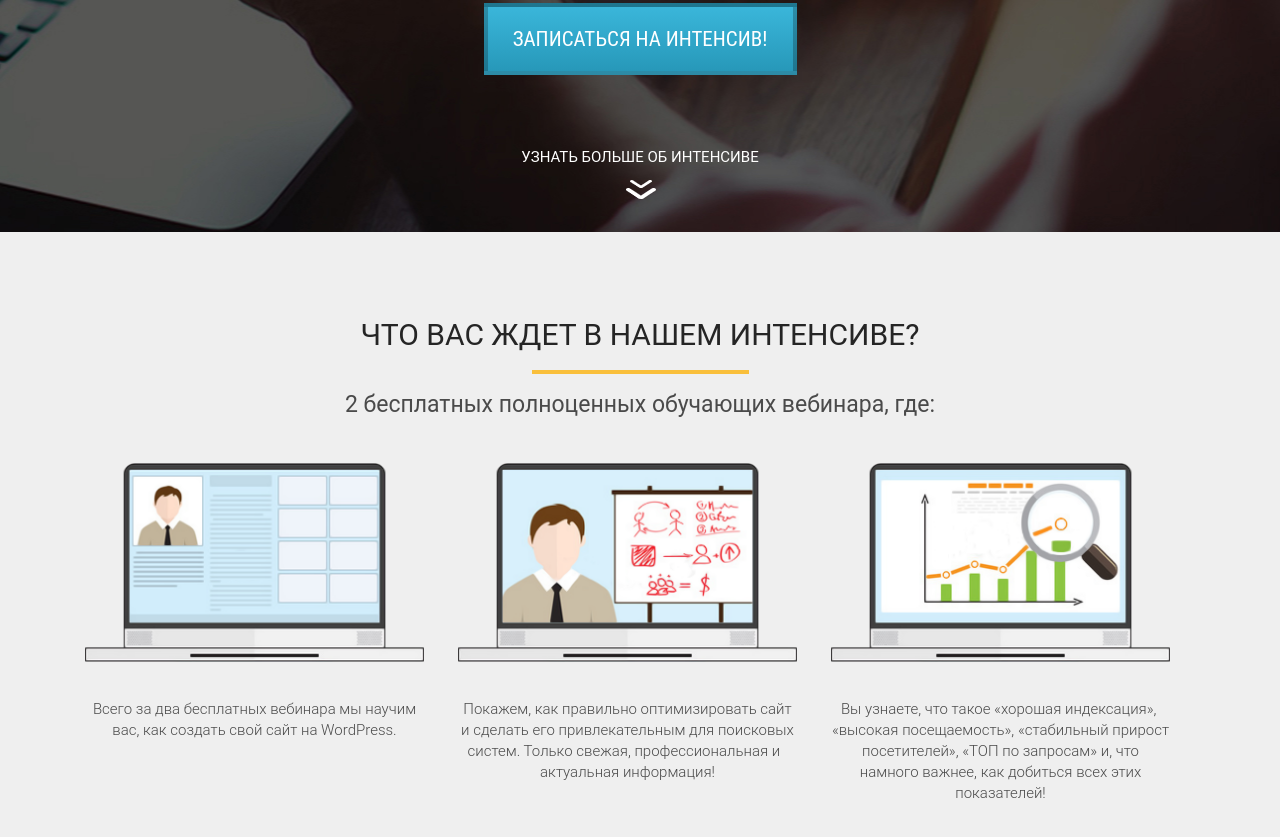
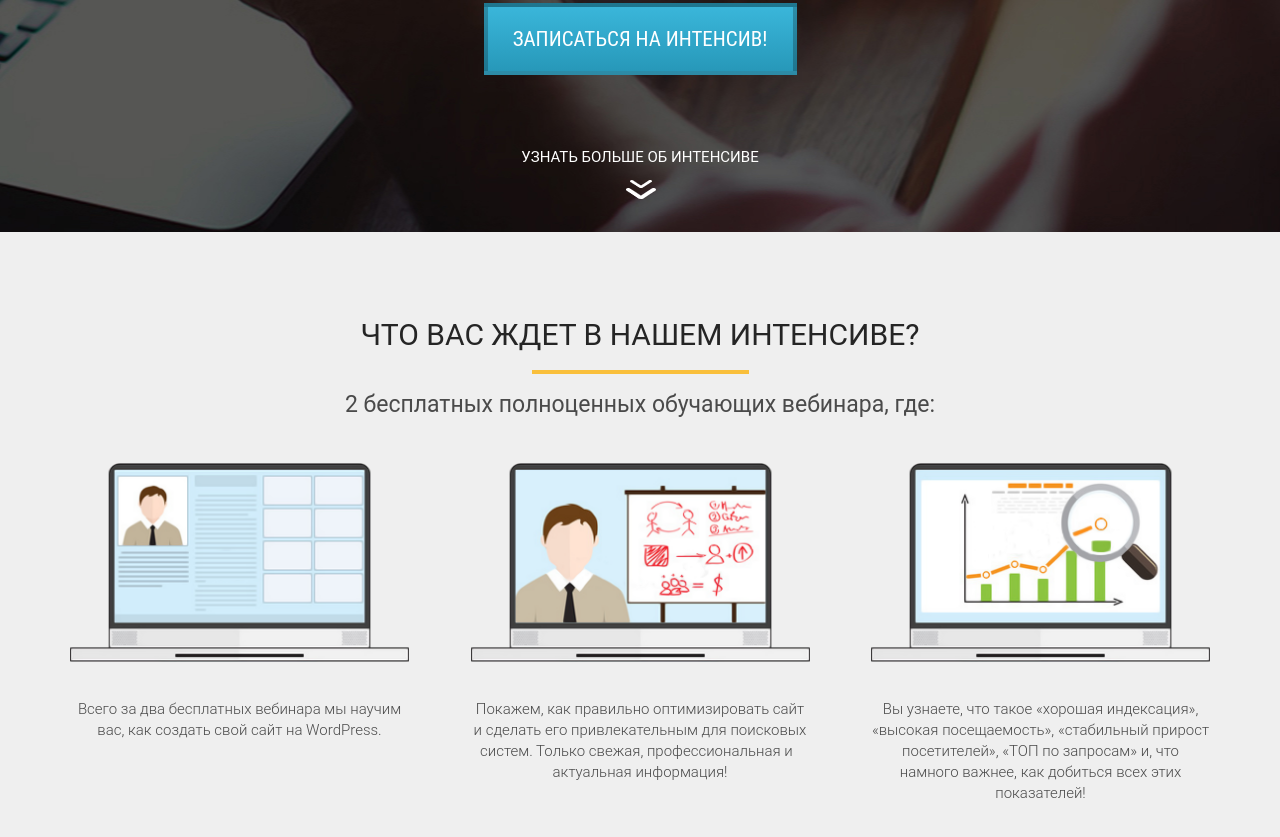
Before and after one commit to MaximIVannikov/project_site_WordPress_learning, a plain HTML site: page index.html in a window 1280 px wide. Shown: the part 568-1405 px from the top of the page. Drawn offline with Linux system fonts and the light colour scheme.

Commit message:
flex added

```diff
--- a/css/style.css
+++ b/css/style.css
@@ -141,12 +141,11 @@ h2.title {
     color: #4A4A4A;
 }
 .waiting .waiting_wrapper{
+    display: flex;
+    justify-content: space-between;
     margin-top: 45px;
 }
 .waiting .waiting_wrapper .waiting_item{
-    display: inline-block;
-    vertical-align: top;
-    margin: 0 15px;
     width: 339px;
     text-align: center;
 }
@@ -157,7 +156,6 @@ h2.title {
 .waiting .waiting_wrapper .waiting_item .waiting_descr{
     margin-top: 33px;
     font-family: Roboto;
-    font-style: normal;
     font-weight: 300;
     font-size: 15px;
     line-height: 21px;
```
Also changed, not shown: index.html (+1 -1 lines).
